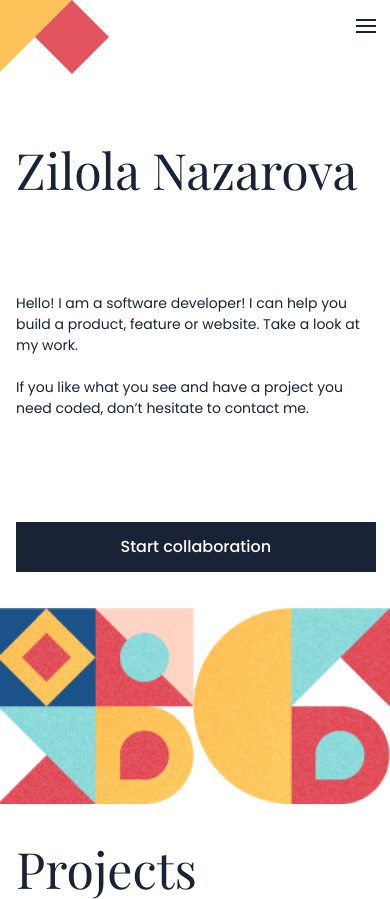
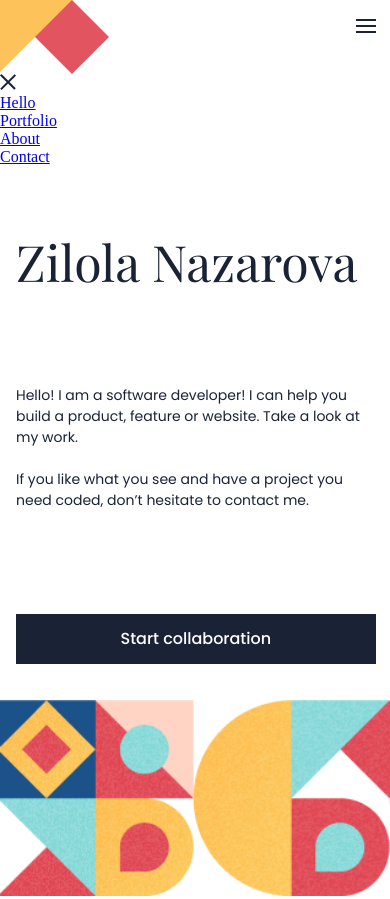
Before and after one commit to Zilola-Nazarova/zilola-portfolio, a website: page index.html in a window 390 px wide. Shown: the top 899 px of the page. Drawn offline with nearby package versions, Linux system fonts and the light colour scheme.

Commit message:
Download necessary images and create a div with content for a mobile-menu popup

```diff
--- a/index.html
+++ b/index.html
@@ -21,6 +21,15 @@
       </ul>
       <a class="menu" href="#"><img src="./images/ic_menu.png"></a>
     </nav>
+    <div id="mobile-menu" class="">
+      <a><img src="./images/popup-close.png"></a>
+      <ul class="menu-list">
+        <li><a href="#headline">Hello</a></li>
+        <li><a href="#work-section">Portfolio</a></li>
+        <li><a href="#about-myself-section">About</A></a></li>
+        <li><a href="#contact-form">Contact</a></li>
+      </ul>
+    </div>
   </header>
   <main>
     <section id="headline">
```
Also changed, not shown: images/popup-close.png (added), images/popup-corner.png (added), images/popup-decoration-1.png (added), images/popup-decoration-2.png (added).
